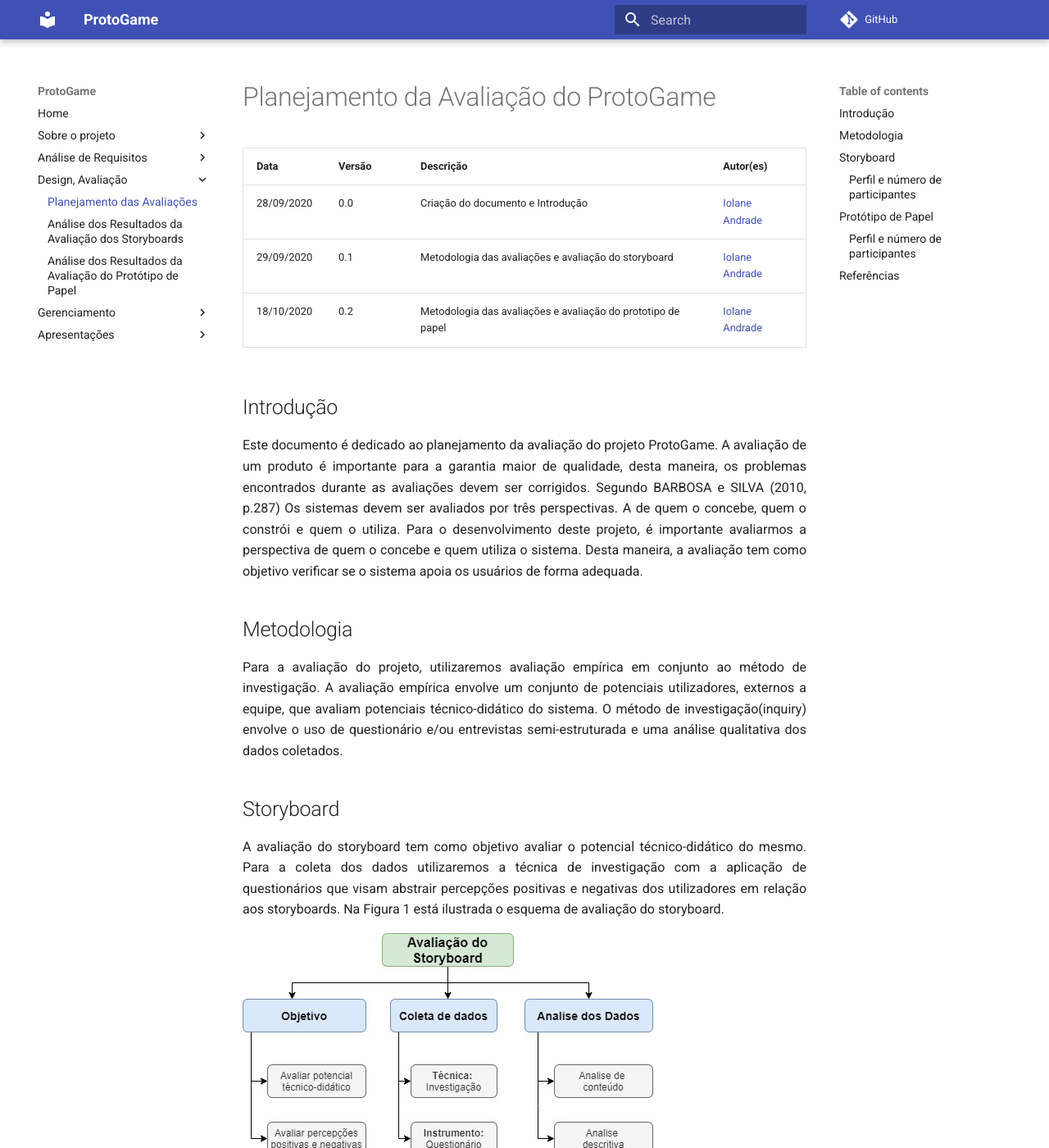
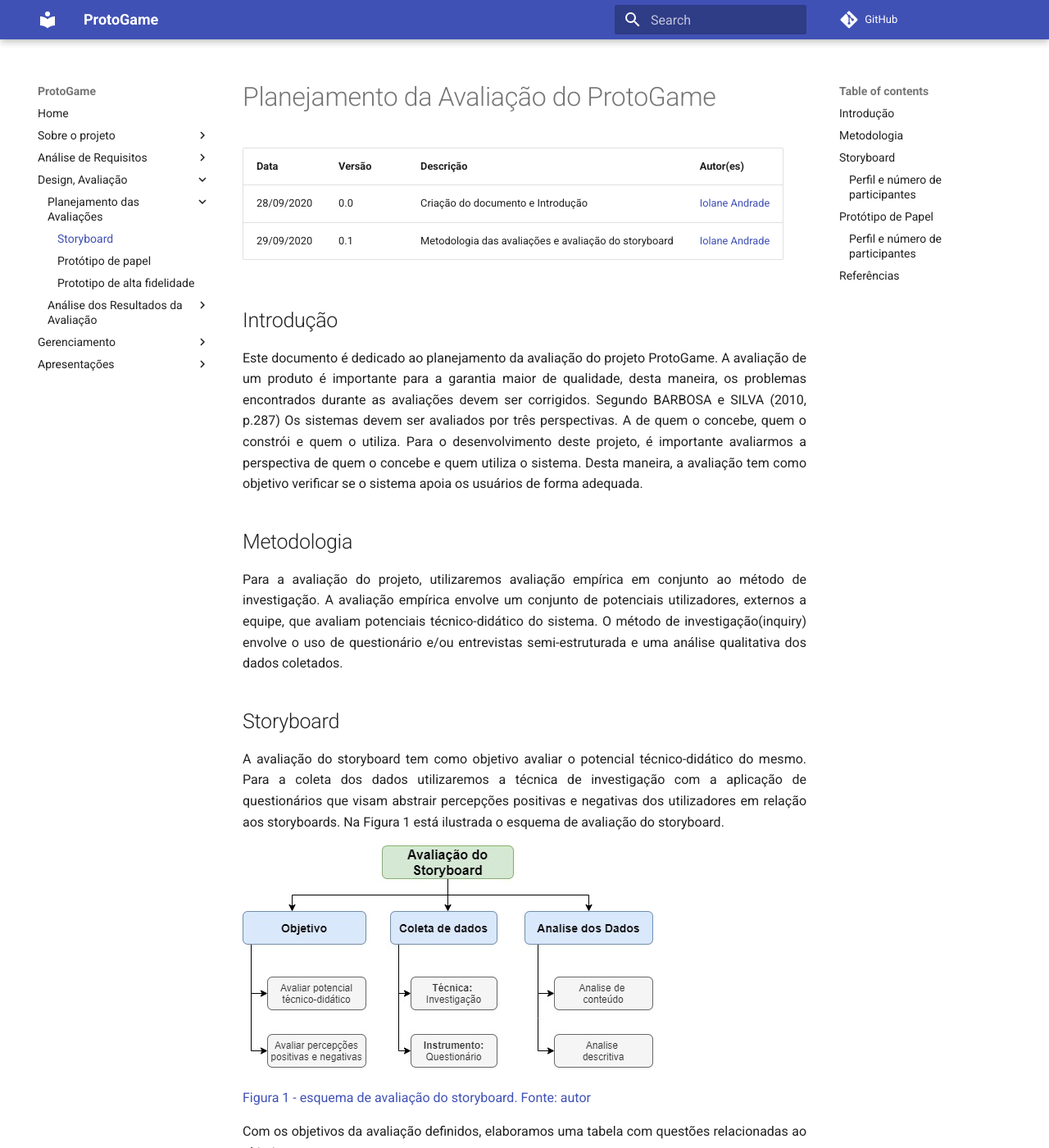
Before and after one commit to Design-de-Jogos/2020.1-ProtoGame, an MkDocs documentation site: the page built from docs/Planejamento-Avaliacao.md, in a window 1280 px wide and 1400 px high. Shown: the whole window at 82% size. Built offline with MkDocs 1.6.1 and Material for MkDocs 9.7.7, drawn with Linux system fonts in a browser that asks for light colours; comment, search, counter and statistics services are not loaded; some of the changed text lies outside the part shown.

Commit message:
Adicionando planejamento da avaliação do prototipo de alta fidelidade

```diff
--- a/docs/Planejamento-Avaliacao.md
+++ b/docs/Planejamento-Avaliacao.md
@@ -5,7 +5,7 @@
  --- | ------ | --------- | ------
 28/09/2020 | 0.0 | Criação do documento e Introdução |[Iolane Andrade](https://github.com/IolaneAndrade)
 29/09/2020 | 0.1 | Metodologia das avaliações e avaliação do storyboard | [Iolane Andrade](https://github.com/IolaneAndrade)
-18/10/2020 | 0.2 | Metodologia das avaliações e avaliação do prototipo de papel | [Iolane Andrade](https://github.com/IolaneAndrade)
+
 
 ## Introdução
 
@@ -21,7 +21,7 @@
 
 ![metodologia da avaliação](./img/Avaliacao-storyboard.jpg)
 
-[Figura 1 - esquema de avaliação do storyboard.](./img/Avaliacao-storyboard.jpg)
+[Figura 1 - esquema de avaliação do storyboard. Fonte: autor](./img/Avaliacao-storyboard.jpg)
 
 <p align="justify">Com os objetivos da avaliação definidos, elaboramos uma tabela com questões relacionadas ao objetivo.</p>
 
--- a/mkdocs.yml
+++ b/mkdocs.yml
@@ -6,6 +6,7 @@
  - Home: index.md
  - Sobre o projeto:
    - Cronograma: Cronograma.md
+   - Ferramentas: ferramentas.md
  - Análise de Requisitos:
    - Visão do produto: Visao.md
    - Perfil do Usuário: Perfil-usuario.md
@@ -16,11 +17,14 @@
    - Análise de Tarefas: analise_de_tarefas.md
    - Princípios e Diretrizes para o Design: diretrizesDesign.md
    - Guia de Estilo: Usabilidade.md
-   - Ferramentas: ferramentas.md
  - Design, Avaliação:
-   - Planejamento das Avaliações: Planejamento-Avaliacao.md
-   - Análise dos Resultados da Avaliação dos Storyboards: Avaliacao-storyboard.md
-   - Análise dos Resultados da Avaliação do Protótipo de Papel: analise-prototipo.md
+   - Planejamento das Avaliações:
+     - Storyboard: Planejamento-Avaliacao.md
+     - Protótipo de papel : Planejamento-avaliacao-prototipo-papel.md
+     - Prototipo de alta fidelidade: Planejamento-prototipo-alta-fidelidade.md
+   - Análise dos Resultados da Avaliação:
+     - Storyboards: Avaliacao-storyboard.md
+     - Protótipo de Papel: analise-prototipo.md
  - Gerenciamento:
    - Riscos: Riscos.md
    - Reuniões: Reuniao.md
```
Also changed, not shown: docs/Planejamento-avaliacao-prototipo-papel.md (added, +54 -0 lines), docs/Planejamento-prototipo-alta-fidelidade.md (added, +68 -0 lines), docs/img/Planejamento-Avaliacao-alta-fidelidade.jpg (added), docs/img/avaliacao-heuristica.jpg (renamed from docs/img/avaliacao-heuristica.png).
